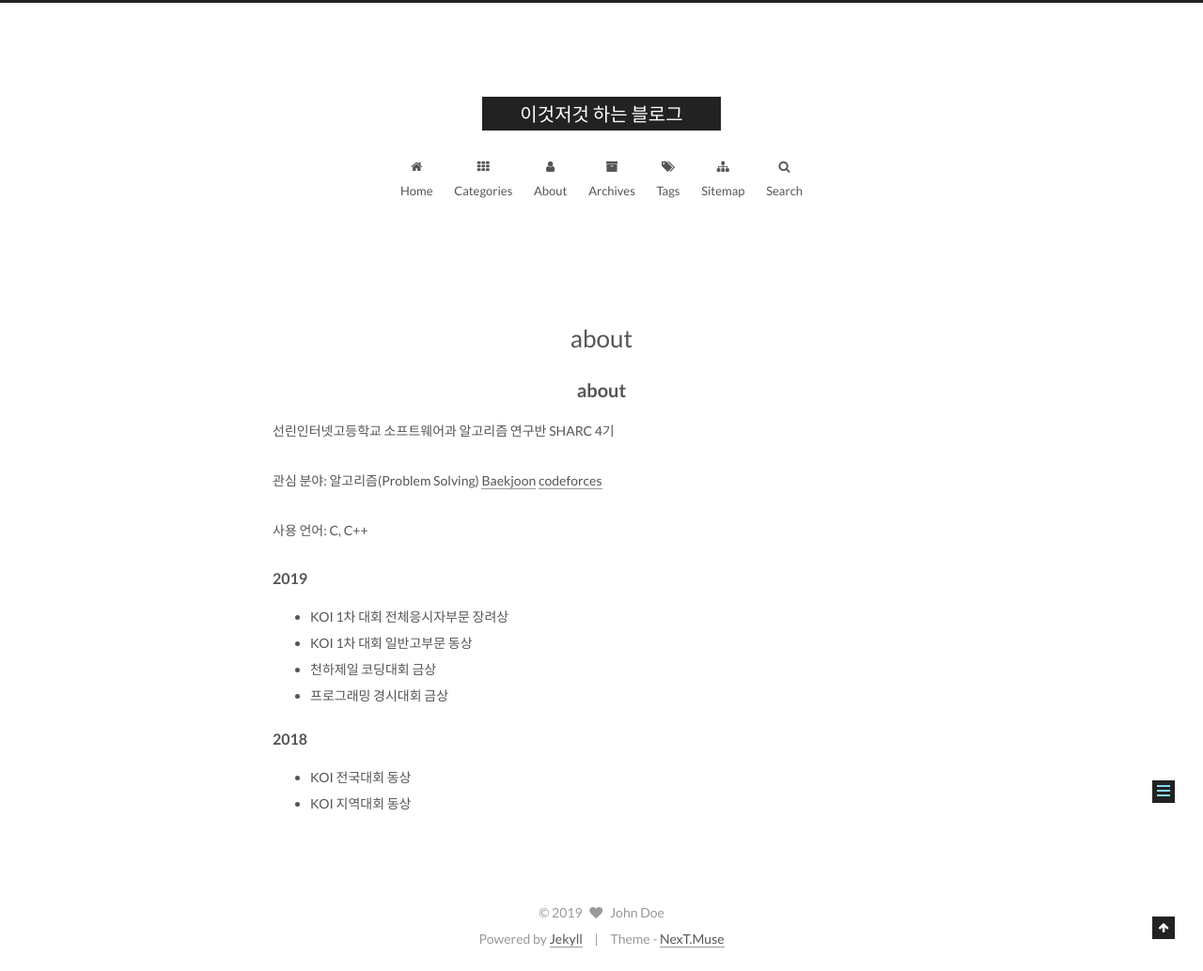
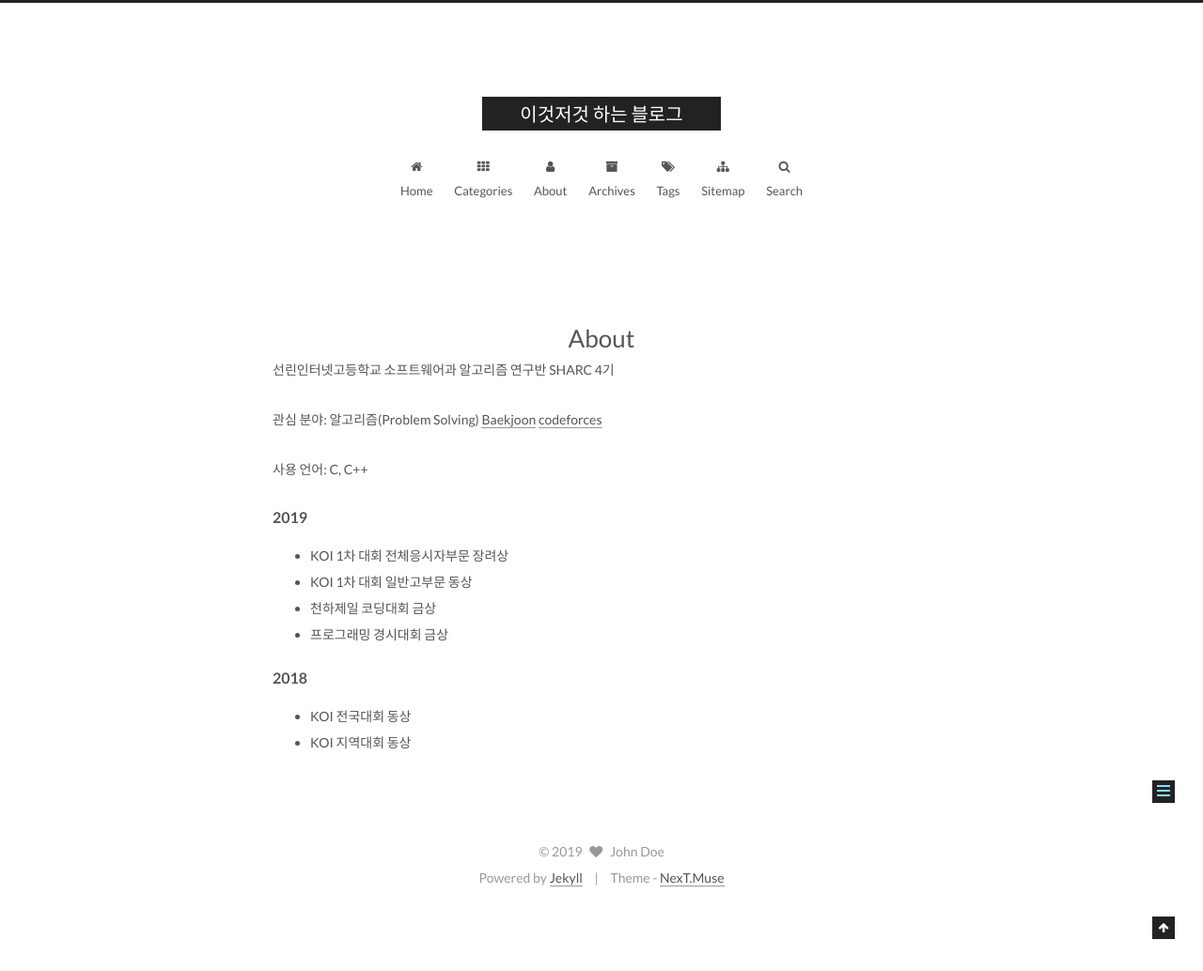
Before and after one commit to cloneot/cloneot.github.io, a Jekyll site: the page built from about/index.md, in a window 1280 px wide. Shown: the whole page at 94% size. Built offline with Jekyll 4.4.1, drawn with Linux system fonts in a browser that asks for light colours; our own code applies the rules of GitHub Pages for plain Markdown files.

Commit message:
delete about title

```diff
--- a/about/index.md
+++ b/about/index.md
@@ -2,8 +2,6 @@
 layout: page
 type: about
 ---
-
-## <center>about</center>
 
 선린인터넷고등학교 소프트웨어과
 알고리즘 연구반 SHARC 4기
```
